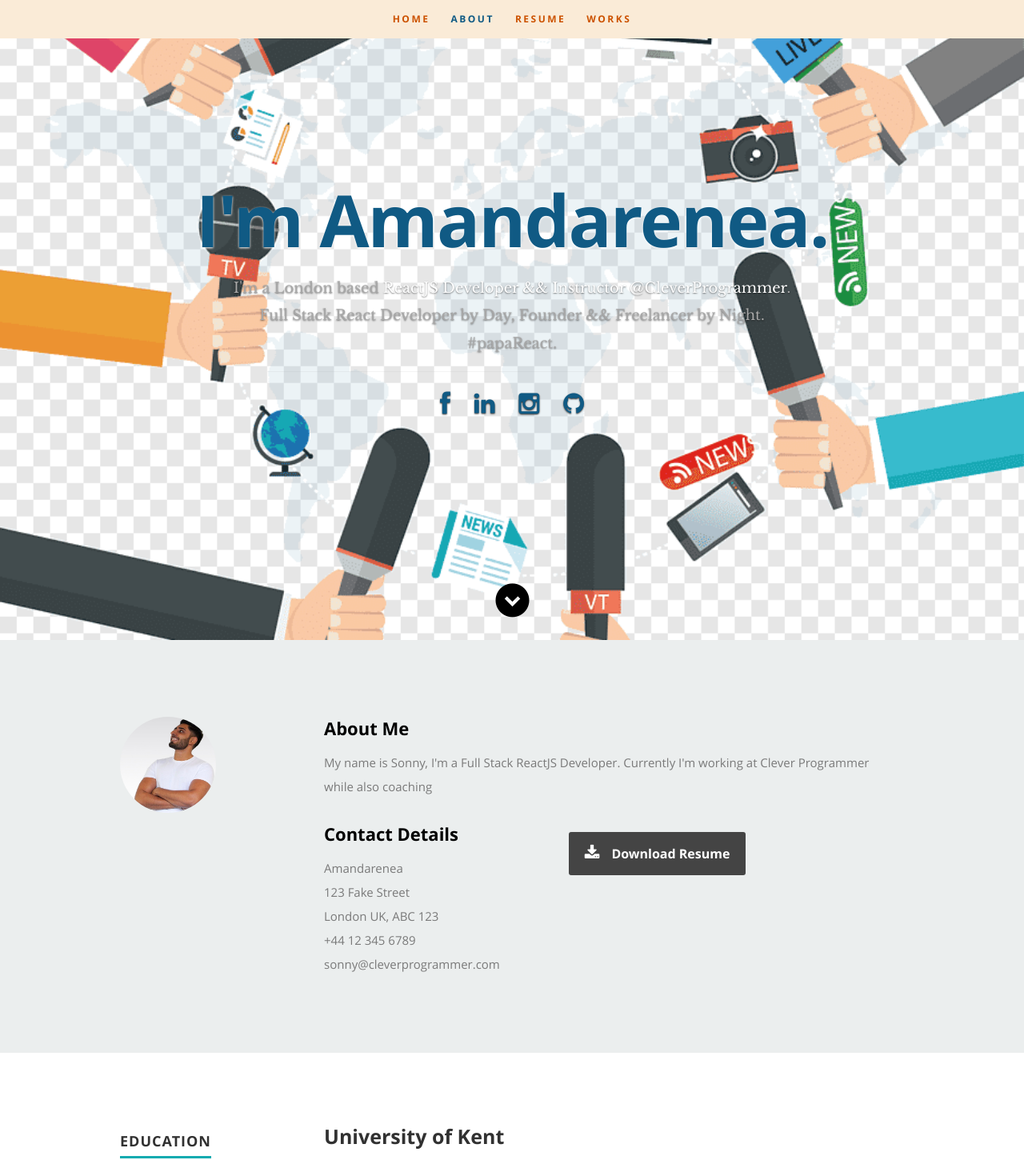
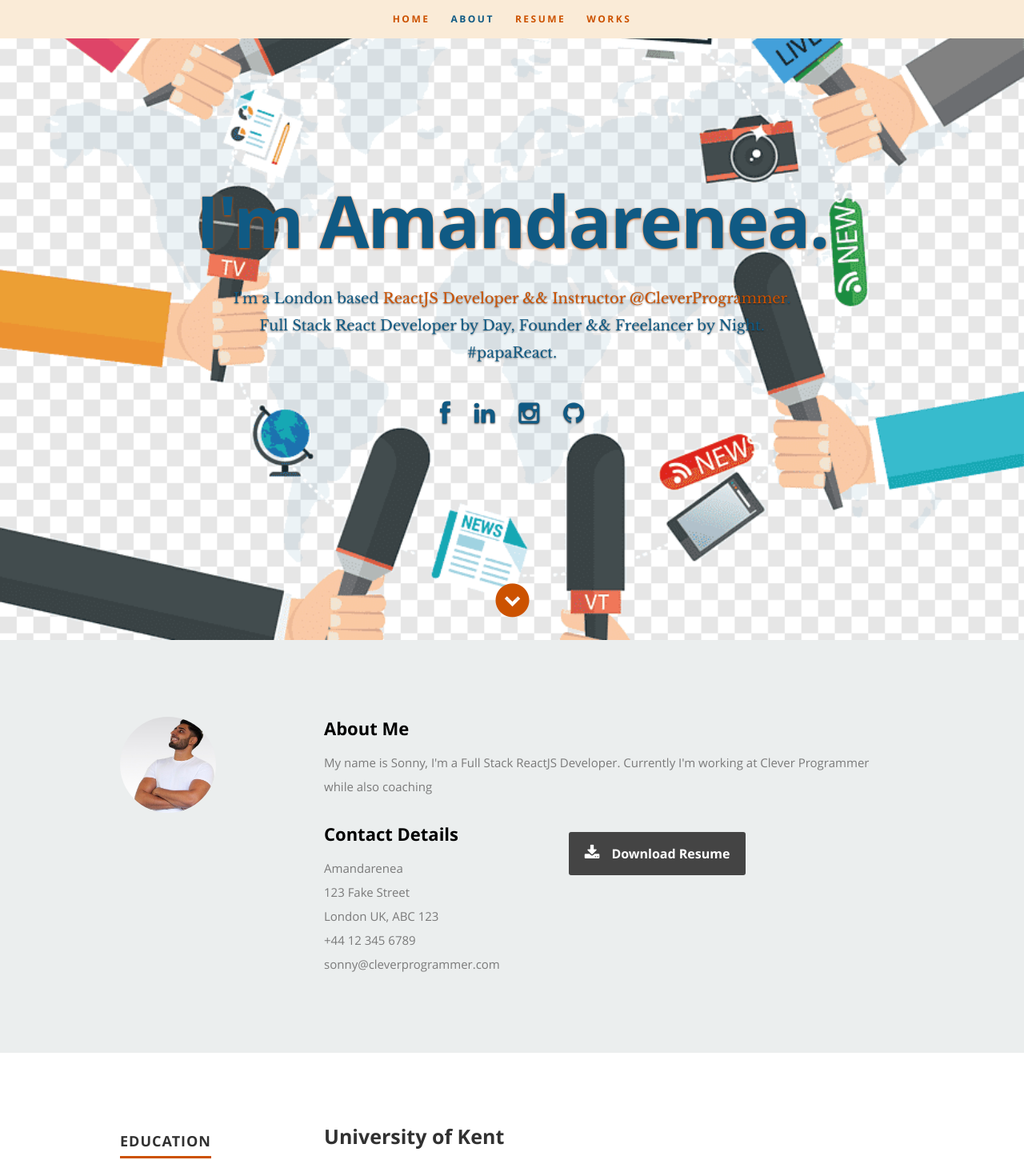
Before and after one commit to reubenwedson/mn-portfolio, a React (Create React App) app: page / in a window 1280 px wide. Shown: the top 1450 px of the page at 80% size. Built offline with nearby package versions, Linux system fonts and the light colour scheme.

Commit message:
Decorating the site

```diff
--- a/public/css/layout.css
+++ b/public/css/layout.css
@@ -58,22 +58,22 @@
 
 header .banner-text { width: 100%; }
 header .banner-text h1 {
-   font: 90px/1.1em 'opensans-bold', sans-serif;
+   font: 0.6em 'opensans-bold', sans-serif;
    color: #105a84;
    letter-spacing: -2px;
    margin: 0 auto 18px auto;
-   text-shadow: 0px 1px 3px #ffffff;
+   text-shadow: 0 1px 3px #CC5200;
 }
 header .banner-text h3 {
    font: 18px/1.9em 'librebaskerville-regular', serif;
-   color: #A8A8A8;
+   color: #105a84;
    margin: 0 auto;
    width: 70%;
    text-shadow: 0px 1px 2px rgba(0, 0, 0, .5);
 }
 header .banner-text h3 span,
 header .banner-text h3 a {
-   color: #fff;
+   color: #CC5200;
 }
 header .banner-text hr {
    width: 60%;
@@ -103,7 +103,7 @@
    bottom: 30px;
    left: 50%;
    margin-left: -29px;
-   color: #000000;
+   color: #CC5200;
    display: block;
    height: 42px;
    width: 42px;
@@ -116,7 +116,7 @@
    -o-transition: all .3s ease-in-out;
    transition: all .3s ease-in-out;
 }
-header .scrolldown a:hover { color: #CC5200; }
+header .scrolldown a:hover { color: #000000; }
 
 /* primary navigation
 --------------------------------------------------------------------- */
@@ -150,7 +150,7 @@
 
    /* center align the menu */
    text-align: center;
-    background-color: antiquewhite;
+    background-color: #faebd7;
 }
 ul#nav li {
    position: relative;
@@ -251,7 +251,7 @@
    letter-spacing: 1px;
 }
 #resume h1 span {
-   border-bottom: 3px solid #11ABB0;
+   border-bottom: 3px solid #CC5200;
    padding-bottom: 6px;
 }
 #resume h3 {
@@ -939,7 +939,7 @@
 footer {
    padding-top: 48px;
    margin-bottom: 48px;
-   color: #303030;
+   color: #faebd7;
    font-size: 14px;
    text-align: center;
    position: relative;
@@ -980,9 +980,8 @@
 }
 footer .social-links li {
     display: inline-block;
-    margin: 0;
     padding: 0;
-    margin-left: 42px;
+    margin: 0 0 0 42px;
     color: #F06000;
 }
 
@@ -1014,4 +1013,4 @@
    line-height: 60px;
  	border-radius: 100%;
 }
-#go-top a:hover { background-color: #F06000; }
+#go-top a:hover { background-color: #faebd7; }
--- a/src/Components/Footer.js
+++ b/src/Components/Footer.js
@@ -19,7 +19,7 @@
            </ul>
 
            <ul>
-            <li>Modified with love by the Clever Programmer team <span>♥</span>️</li>
+            <li>Modified with love by the 23n <span>♥</span>️</li>
            </ul>
 
            <ul className="copyright">
```
